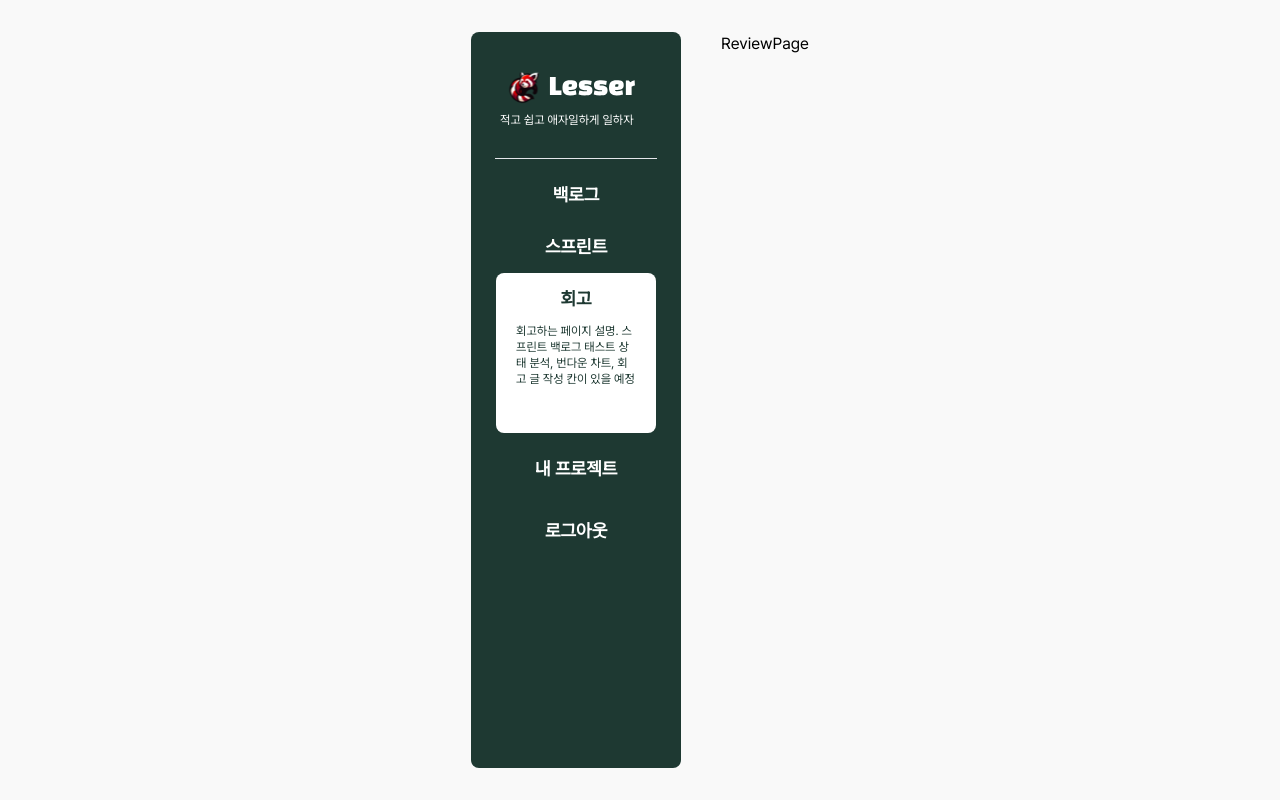
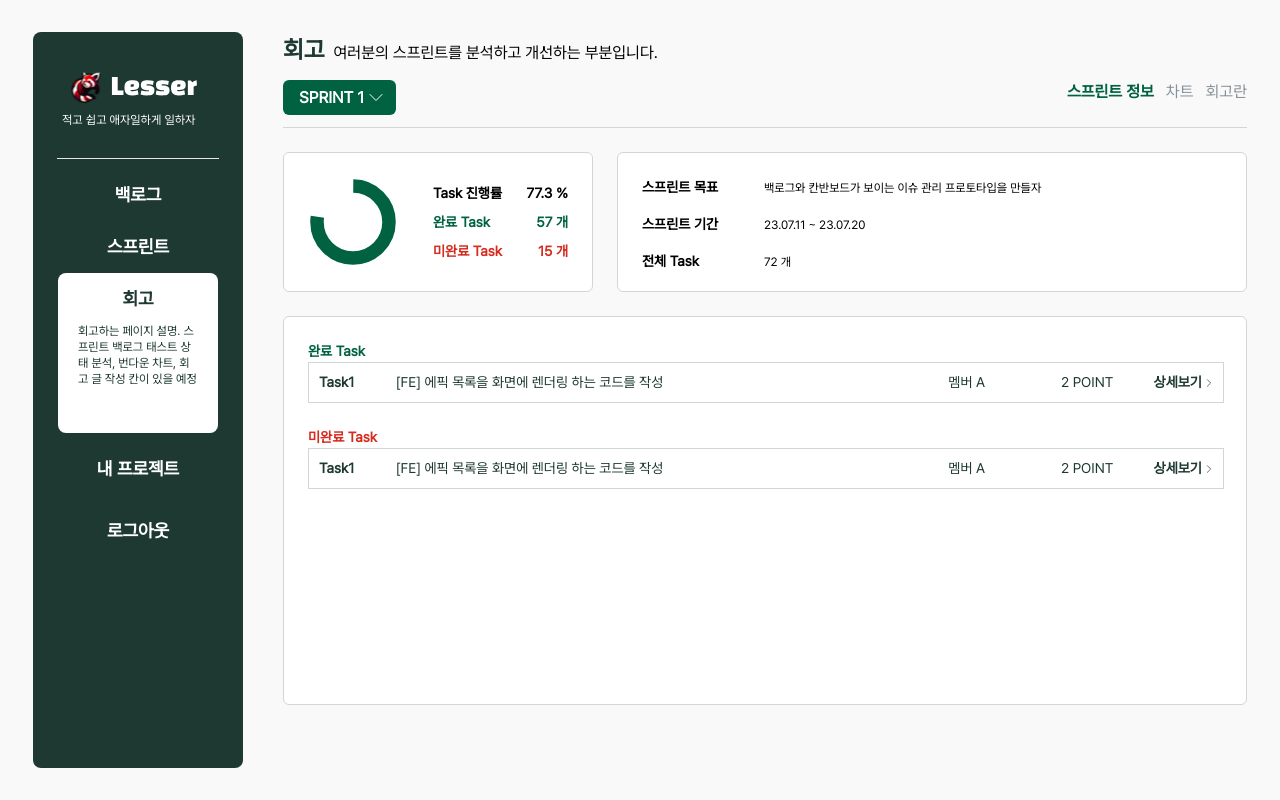
Before and after one commit to boostcampwm2023/web10-Lesser, a React (Vite) app in the folder FE/: page /review in a window 1280 px wide. Built offline with nearby package versions, Linux system fonts and the light colour scheme; no server answers.

Commit message:
feat: [review-read] 회고 페이지 레이아웃 컴포넌트 생성
- 회고 헤더 컴포넌트 생성
- 회고 스프린트 컴포넌트 생성
- 회고 차트 컴포넌트 생성(구현x)
- 회고 회고란 컴포넌트 생성
- 도넛 차트 컴포넌트 생성

```diff
--- /dev/null
+++ b/FE/src/components/review/DonutChart.tsx
@@ -0,0 +1,20 @@
+interface DountChartProps {
+  percent: number;
+}
+
+const DountChart = ({ percent }: DountChartProps) => (
+  <svg viewBox="0 0 200 200">
+    <circle
+      cx="100"
+      cy="100"
+      r="80"
+      fill="none"
+      stroke="#006241"
+      strokeWidth="30"
+      strokeDasharray={`${2 * Math.PI * 80 * percent} ${2 * Math.PI * 80 * (1 - percent)}`}
+      strokeDashoffset={2 * Math.PI * 80 * 0.25}
+    />
+  </svg>
+);
+
+export default DountChart;
--- /dev/null
+++ b/FE/src/components/review/ReviewChart.tsx
@@ -0,0 +1,3 @@
+const ReviewChart = () => <div>Burndown Chart</div>;
+
+export default ReviewChart;
--- /dev/null
+++ b/FE/src/components/review/ReviewHeader.tsx
@@ -0,0 +1,37 @@
+import ChevronDownIcon from './../../assets/icons/ChevronDownIcon';
+
+interface ReviewHeaderProps {
+  reviewTabs: string[];
+  currentReviewTab: string;
+  onReviewTabChange: React.Dispatch<React.SetStateAction<string>>;
+}
+
+const ReviewHeader = ({ reviewTabs, currentReviewTab, onReviewTabChange }: ReviewHeaderProps) => (
+  <header className="flex flex-col w-[60.25rem] gap-3">
+    <p className="flex items-baseline gap-[0.563rem] text-m">
+      <span className="font-bold text-l text-house-green">회고</span>
+      여러분의 스프린트를 분석하고 개선하는 부분입니다.
+    </p>
+    <nav className="flex justify-between">
+      <button className="flex items-center pl-4 py-[0.313rem] pr-2 rounded-md bg-starbucks-green font-bold text-true-white">
+        SPRINT 1
+        <ChevronDownIcon color="text-true-white" />
+      </button>
+      <ul className="flex gap-3 text-light-gray">
+        {reviewTabs.map((tab, index) => (
+          <li key={index}>
+            <button
+              className={`${currentReviewTab === tab && 'font-bold text-starbucks-green'}`}
+              onClick={() => onReviewTabChange(tab)}
+            >
+              {tab}
+            </button>
+          </li>
+        ))}
+      </ul>
+    </nav>
+    <div className="h-[0.063rem] mb-6 bg-transparent-green"></div>
+  </header>
+);
+
+export default ReviewHeader;
--- /dev/null
+++ b/FE/src/components/review/ReviewReminiscing.tsx
@@ -0,0 +1,18 @@
+const ReviewReminiscing = () => (
+  <div className="flex flex-col w-[60.25rem] gap-6">
+    <textarea
+      className="w-[60.25rem] h-[31.438rem] p-6 border border-transparent-green placeholder:text-center placeholder:font-bold outline-transparent-green rounded-md resize-none"
+      placeholder={
+        '\n\n\n\n\n\n여러분의 스프린트를 회고해 보세요' +
+        '\n태스크를 잘 마무리했나요?' +
+        '\n어떤 부분이 미비했나요?' +
+        '\n스프린트 진행에 부족했던 점은 무엇인가요?'
+      }
+    />
+    <div className="flex justify-end">
+      <button className="px-4 py-1.5 rounded-md bg-starbucks-green text-true-white">작성하기</button>
+    </div>
+  </div>
+);
+
+export default ReviewReminiscing;
--- /dev/null
+++ b/FE/src/components/review/ReviewSprint.tsx
@@ -0,0 +1,72 @@
+import ChevronRightIcon from './../../assets/icons/ChevronRightIcon';
+import DountChart from './DonutChart';
+
+const ReviewSprint = () => (
+  <div className="flex flex-col w-[60.25rem] h-[34.563rem] gap-6">
+    <div className="flex w-full h-[8.75rem] gap-6 ">
+      <div className="flex flex-1 h-full gap-[2.188rem] p-6 bg-true-white border border-transparent-green rounded-md">
+        <div className="flex w-[5.625rem] h-[5.625rem]">
+          <DountChart percent={0.773} />
+        </div>
+        <div className="flex flex-col flex-1 gap-2 justify-center font-bold text-r">
+          <p className="flex justify-between">
+            <span>Task 진행률</span>
+            <span>77.3 %</span>
+          </p>
+          <p className="flex justify-between text-starbucks-green">
+            <span>완료 Task</span>
+            <span>57 개</span>
+          </p>
+          <p className="flex justify-between text-error-red">
+            <span>미완료 Task</span>
+            <span>15 개</span>
+          </p>
+        </div>
+      </div>
+      <div className="flex flex-col gap-4 w-[39.375rem] h-full p-6 bg-true-white border border-transparent-green rounded-md text-s">
+        <p className="flex w-full items-center gap-8">
+          <span className="w-[5.625rem] font-bold text-r">스프린트 목표</span>
+          <span className="flex-1 font-medium">백로그와 칸반보드가 보이는 이슈 관리 프로토타입을 만들자</span>
+        </p>
+        <p className="flex w-full items-center gap-8">
+          <span className="w-[5.625rem] font-bold text-r">스프린트 기간</span>
+          <span className="flex-1 font-medium">23.07.11 ~ 23.07.20</span>
+        </p>
+        <p className="flex w-full items-center gap-8">
+          <span className="w-[5.625rem] font-bold text-r">전체 Task</span>
+          <span className="flex-1 font-medium">72 개</span>
+        </p>
+      </div>
+    </div>
+    <div className="flex flex-col gap-6 w-full h-[24.313rem] p-6 bg-true-white border border-transparent-green rounded-md text-r text-house-green overflow-x-hidden overflow-y-auto">
+      <div>
+        <span className="w-[5.625rem] font-bold text-starbucks-green">완료 Task</span>
+        <ul>
+          <li className="flex w-[57.25rem] justify-between py-[0.563rem] pl-2.5 pr-[0.438rem] border-t border-x last:border-b border-transparent-green font-medium">
+            <span className="w-[4rem] font-bold">Task1</span>
+            <span className="w-[33.75rem]">[FE] 에픽 목록을 화면에 렌더링 하는 코드를 작성</span>
+            <span className="w-[6.25rem]">멤버 A</span>
+            <span className="w-[5rem]">2 POINT</span>
+            <span className="flex items-center font-bold">
+              상세보기 <ChevronRightIcon size={14} />
+            </span>
+          </li>
+        </ul>
+      </div>
+      <div>
+        <span className="w-[5.625rem] font-bold text-error-red">미완료 Task</span>
+        <li className="flex w-[57.25rem] justify-between py-[0.563rem] pl-2.5 pr-[0.438rem] border-t border-x last:border-b border-transparent-green font-medium">
+          <span className="w-[4rem] font-bold">Task1</span>
+          <span className="w-[33.75rem]">[FE] 에픽 목록을 화면에 렌더링 하는 코드를 작성</span>
+          <span className="w-[6.25rem]">멤버 A</span>
+          <span className="w-[5rem]">2 POINT</span>
+          <span className="flex items-center font-bold">
+            상세보기 <ChevronRightIcon size={14} />
+          </span>
+        </li>
+      </div>
+    </div>
+  </div>
+);
+
+export default ReviewSprint;
--- a/FE/src/pages/ReviewPage.tsx
+++ b/FE/src/pages/ReviewPage.tsx
@@ -1,5 +1,21 @@
+import ReviewHeader from '../components/review/ReviewHeader';
+import { useState } from 'react';
+import ReviewSprint from './../components/review/ReviewSprint';
+import ReviewChart from '../components/review/ReviewChart';
+import ReviewReminiscing from '../components/review/ReviewReminiscing';
+
+const reviewTabs = ['스프린트 정보', '차트', '회고란'];
 const ReviewPage = () => {
-  return <div>ReviewPage</div>;
+  const [reviewTab, setReviewTab] = useState(reviewTabs[0]);
+
+  return (
+    <>
+      <ReviewHeader reviewTabs={reviewTabs} currentReviewTab={reviewTab} onReviewTabChange={setReviewTab} />
+      {reviewTab === '스프린트 정보' && <ReviewSprint />}
+      {reviewTab === '차트' && <ReviewChart />}
+      {reviewTab === '회고란' && <ReviewReminiscing />}
+    </>
+  );
 };
 
 export default ReviewPage;
```
